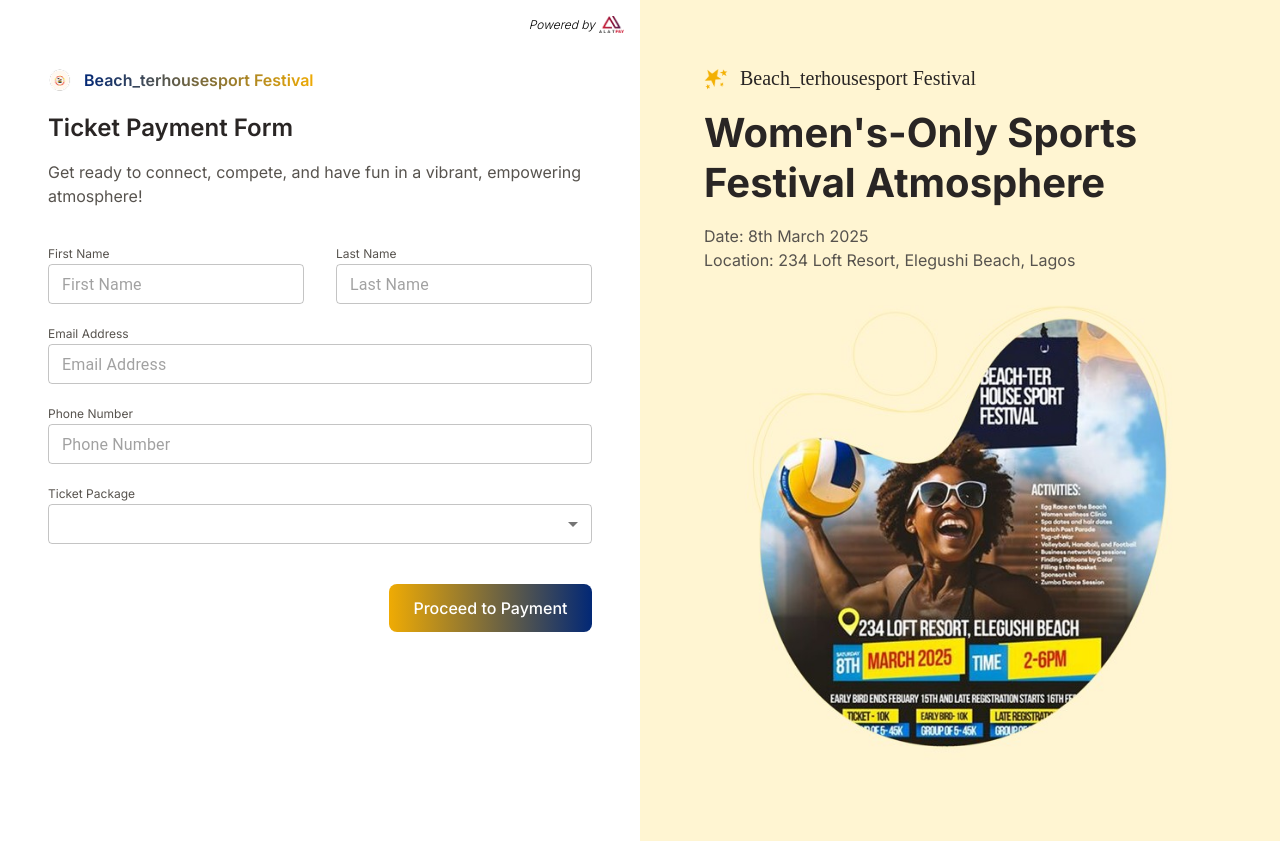
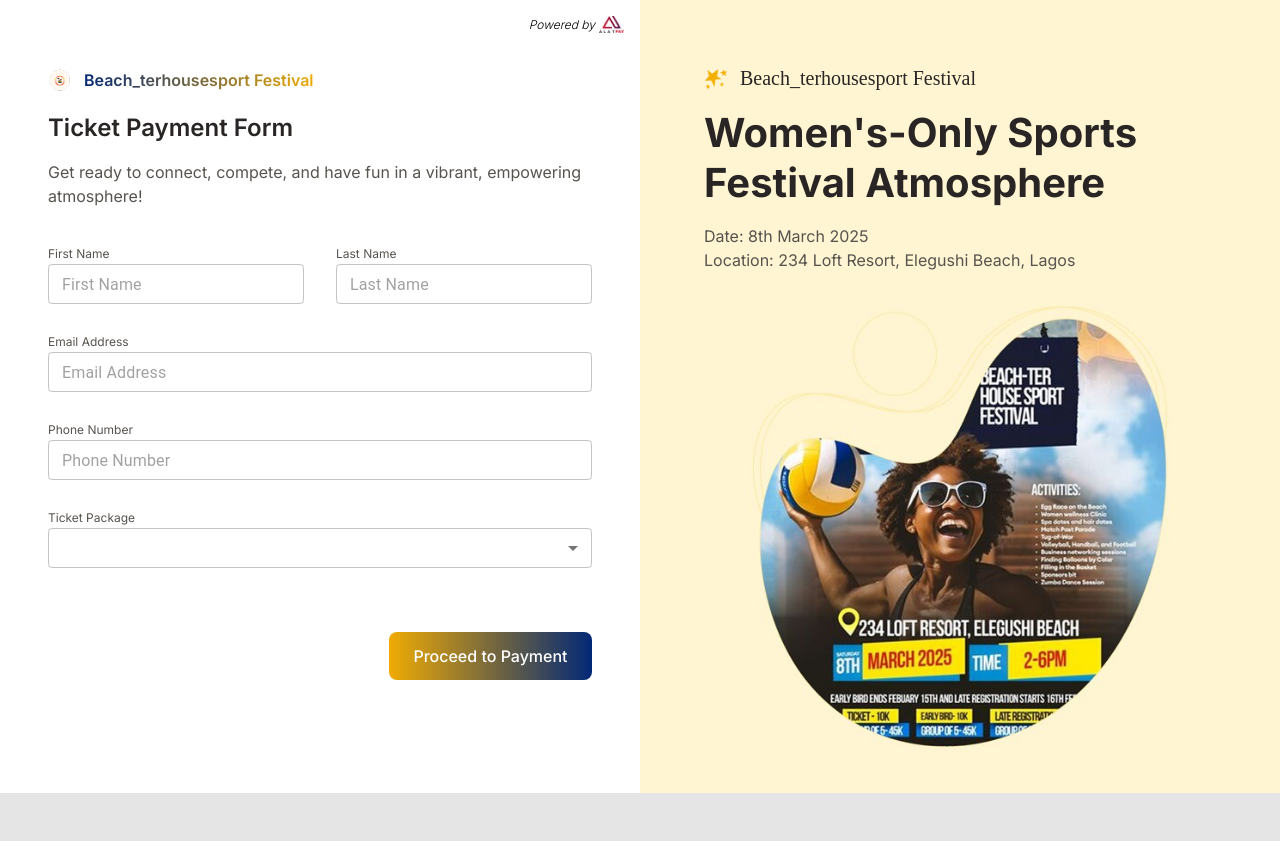
Before and after one commit to JoyOffiong/ALATPay-APIs-Integration, a Next.js app: page / in a window 1280 px wide. After the commit the page ends 800 px from the top, so only its background shows below. Built offline with nearby package versions, Linux system fonts and the light colour scheme.

Commit message:
new commit

```diff
--- a/src/app/beachParty/RHS.tsx
+++ b/src/app/beachParty/RHS.tsx
@@ -5,7 +5,7 @@ import Image from "next/image";
 
 function RHS() {
   return (
-    <div className="bg-[#FFF5D2] w-full p-4 md:p-16">
+    <div className="bg-[#FFF5D2] w-full p-4 md:px-16 pt-16 ">
       <div className="flex md:flex-col items-center md:gap-5 flex-row">
         <div className="space-y-4 md:w-full w-8/12 ">
           <div className="flex flex-row gap-3">
--- a/src/app/beachParty/payment.tsx
+++ b/src/app/beachParty/payment.tsx
@@ -98,7 +98,7 @@ function Customer_Details() {
         </p>
       </div>
       <form onSubmit={handleSubmit(submit)}>
-        <div className="flex mt-8 flex-col gap-4">
+        <div className="flex mt-8 flex-col gap-6">
           {/* Title and name */}
           <div className="flex flex-col md:flex-row gap-8 w-full">
             <div className="w-full">
@@ -162,18 +162,18 @@ function Customer_Details() {
         <div className="hidden">
           <input
             name="businessId"
-            defaultValue="a9e640c0-4ce5-4291-27ca-08dcd31fac98"
+            defaultValue="1ada836e-ba62-4146-db8b-08dd4ac0a01c"
             type="text"
           />
         </div>
         <div className="hidden">
           <input
             name="apiKey"
-            defaultValue="18eff8dbdb364520a4b7bd6a21db7da7"
+            defaultValue="af578298aec04578beb7f9b70828ad70"
             type="text"
           />
         </div>
-        <div className="my-10 flex justify-end">
+        <div className="my-16 flex justify-end">
           <button
             className="w-[203px] h-[48px] min-w-32 py-2 px-6 text-base font-medium rounded-lg text-white
                bg-gradient-to-r from-[#EFAB04] to-[#022876] hover:opacity-90 transition-opacity"
--- a/src/components/inputField.tsx
+++ b/src/components/inputField.tsx
@@ -76,11 +76,11 @@ export default function InputBoxComp({
   sx={{
     "& .MuiOutlinedInput-root": {
       "&:hover .MuiOutlinedInput-notchedOutline": {
-        borderColor: "#FFF5D2", // Light yellow on hover
+        borderColor: "#FFF5D2",
       },
       "&.Mui-focused .MuiOutlinedInput-notchedOutline": {
         borderWidth: "4px",
-        borderColor: "#FEE7D6",
+        borderColor: "#fee7d6",
       },
     },
   }}
--- a/src/components/selectBoxComp.tsx
+++ b/src/components/selectBoxComp.tsx
@@ -42,6 +42,17 @@ export default function SelectBoxComp({
             select
             defaultValue="all"
             placeholder={placeholder}
+            sx={{
+              "& .MuiOutlinedInput-root": {
+                "&:hover .MuiOutlinedInput-notchedOutline": {
+                  borderColor: "#FFF5D2",
+                },
+                "&.Mui-focused .MuiOutlinedInput-notchedOutline": {
+                  borderWidth: "4px",
+                  borderColor: "#fee7d6",
+                },
+              },
+            }}
             value={(field.value as string) ?? ""}
             onChange={(e) => {
               field.onChange(e);
```
